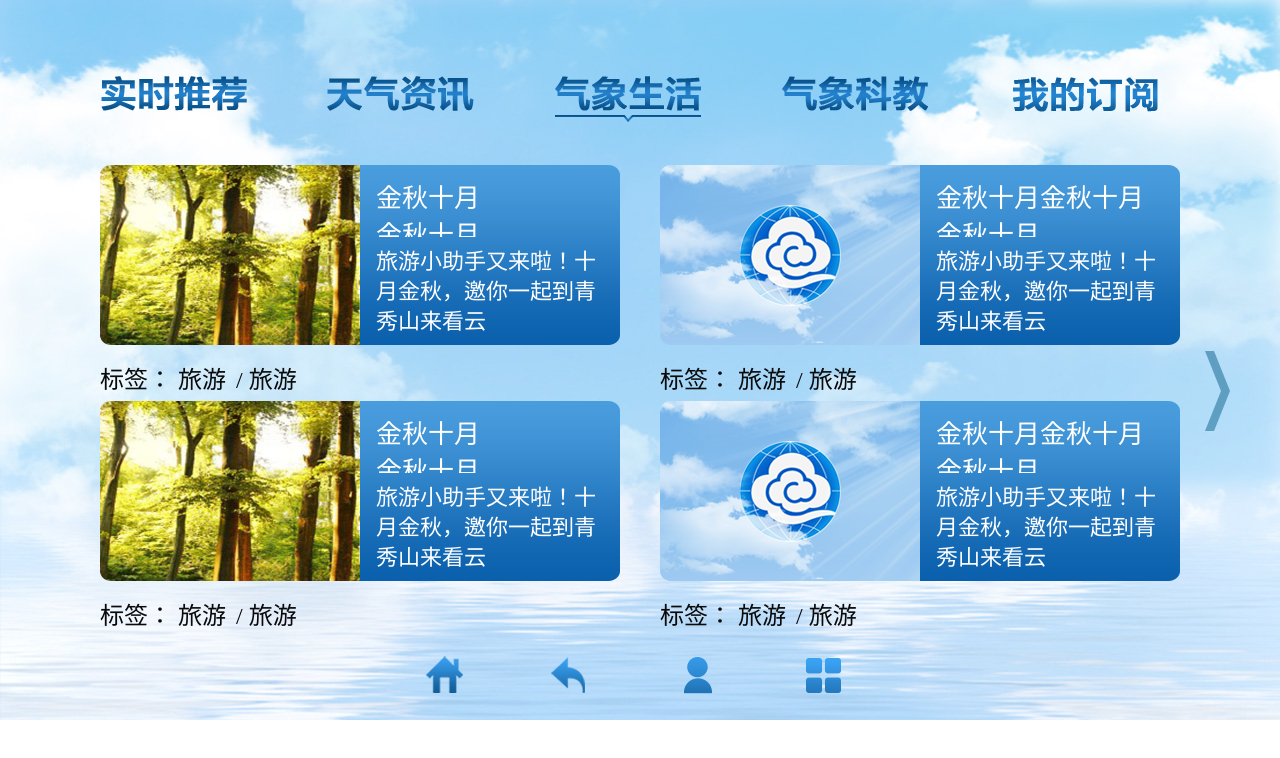
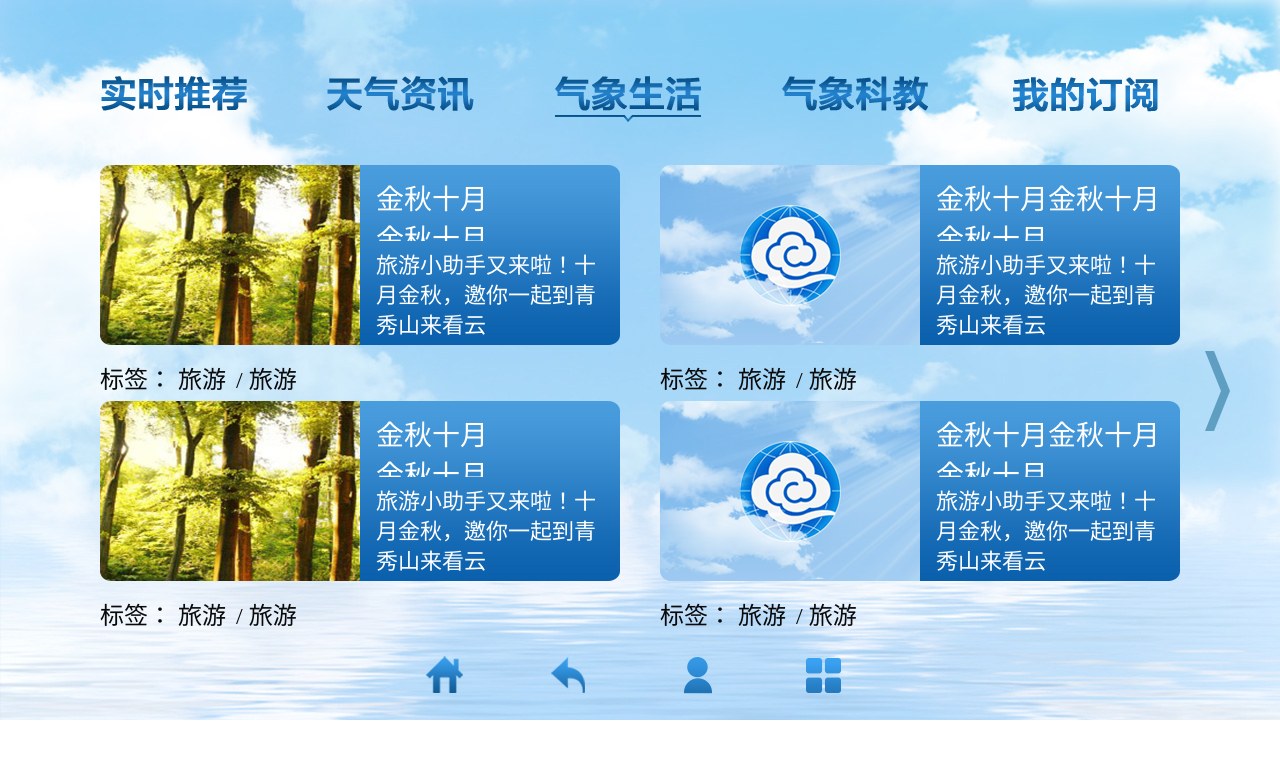
Before and after one commit to gxws/weather, a plain HTML site: page html/weather-life.html in a window 1280 px wide. Drawn offline with Linux system fonts and the light colour scheme.

Commit message:
修改字体大小

```diff
--- a/public/css/weather-food.css
+++ b/public/css/weather-food.css
@@ -70,7 +70,7 @@
     padding-right: 15px;
 }
 .food-detail .food-title{
-	font-size: 30px;
+	font-size: 28px;
 	overflow: hidden;
 	height:80px;
 	line-height: 80px;
--- a/public/css/weather-life.css
+++ b/public/css/weather-life.css
@@ -80,8 +80,8 @@
 	margin-top: 12px;
 	margin-left: 16px;
 	margin-right: 16px;
-	height: 60px;
-	font-size: 26px;
+	height: 64px;
+	font-size: 28px;
 	color: #ffffff;
 	font-weight: normal;
 	overflow: hidden;
```
